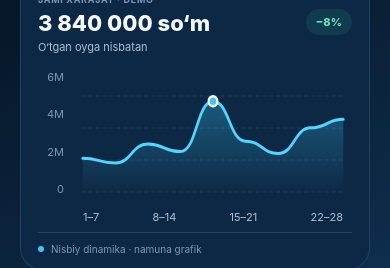
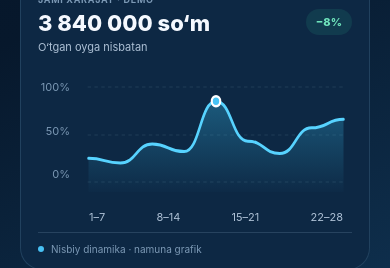
Before and after one commit to abdulazizganiyev255-ship-it/hisobchi-ai-mobile, a React Native app: screen / in a window 390 px wide. Shown: the part 465-733 px from the top of the page. Built offline with nearby package versions, Linux system fonts and the light colour scheme.

Commit message:
fix(chart): label normalized demo trend rather than invented amounts

```diff
--- a/src/components/ExpenseChart.web.tsx
+++ b/src/components/ExpenseChart.web.tsx
@@ -54,7 +54,7 @@ export function ExpenseChart({ values }: { values: number[] }) {
         }),
       ),
     ),
-    ...[26, 58, 90, 122].map((y) =>
+    ...[17, 65, 112].map((y) =>
       React.createElement('line', {
         key: y,
         x1: 9,
@@ -91,12 +91,7 @@ export function ExpenseChart({ values }: { values: number[] }) {
 
   return (
     <View style={styles.wrapper}>
-      <View style={styles.axisLabels}>
-        <Text style={styles.axis}>6M</Text>
-        <Text style={styles.axis}>4M</Text>
-        <Text style={styles.axis}>2M</Text>
-        <Text style={styles.axis}>0</Text>
-      </View>
+      <View style={styles.axisLabels}><Text style={styles.axis}>100%</Text><Text style={styles.axis}>50%</Text><Text style={styles.axis}>0%</Text></View>
       <View style={styles.graph}>
         {chart}
         <View style={styles.monthLabels}>
@@ -111,7 +106,7 @@ export function ExpenseChart({ values }: { values: number[] }) {
 
 const styles = StyleSheet.create({
   wrapper: { flexDirection: 'row', gap: 10, marginTop: 16 },
-  axisLabels: { height: 126, justifyContent: 'space-between', alignItems: 'flex-end', width: 26 },
+  axisLabels: { height: 111, justifyContent: 'space-between', alignItems: 'flex-end', width: 32, paddingTop: 10 },
   axis: { fontSize: 11, color: colors.faint },
   graph: { flex: 1 },
   monthLabels: { flexDirection: 'row', justifyContent: 'space-between', paddingHorizontal: 9, marginTop: -3 },
```
